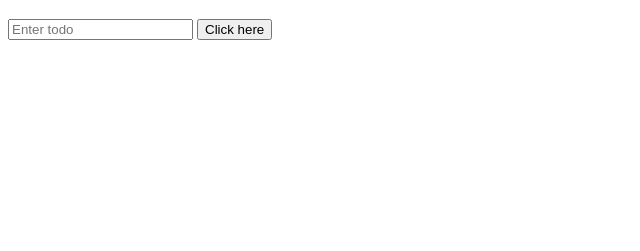
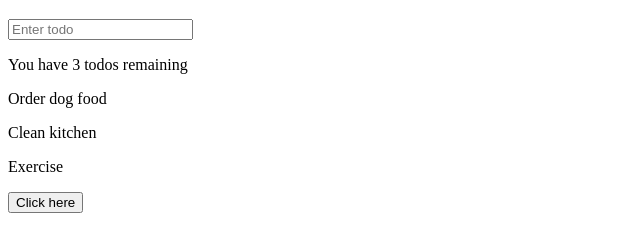
Before and after one commit to mkozlows21/javascript, a plain HTML site: page todo-app/index.html in a window 1280 px wide. Shown: the part 61-312 px from the top of the page, without its empty margins (0-640 px from the left). Drawn offline with Linux system fonts and the light colour scheme.

Commit message:
added live filtering for todos app

```diff
--- a/todo-app/index.html
+++ b/todo-app/index.html
@@ -3,7 +3,10 @@
     <head></head>
     <body>
         <h1>Todos</h1>
-        <input type="text" placeholder="Enter todo" id="new-todo-text">
+        <input type="text" placeholder="Enter todo" id="search-todo">
+        <div id="todos-left"></div>
+        <div id="todos">
+        </div>
         <button id="add-todo">Click here</button>
         <script src="todo-app.js"></script>
     </body>
--- a/todo-app/todo-app.js
+++ b/todo-app/todo-app.js
@@ -1,4 +1,52 @@
-//listen for todo text change
-document.querySelector('#new-todo-text').addEventListener('input', function(event) {
-    console.log(event.target.value);
+const todos = [{
+    text: 'Order dog food',
+    completed: false
+}, {
+    text: 'Meet the parents',
+    completed: true
+}, {
+    text: 'Clean kitchen',
+    completed: false
+}, {
+    text: 'Exercise',
+    completed: false
+}, {
+    text: 'Dog school',
+    completed: true
+}];
+
+const incompletes = todos.filter(function(todo) {
+    return !todo.completed;
 });
+
+const summary = document.createElement('p');
+summary.textContent = `You have ${incompletes.length} todos remaining`;
+document.querySelector('#todos-left').appendChild(summary);
+
+const filters = {
+    searchText: ''
+};
+
+const renderTodos = function(todos, filters) {
+    const filteredTodos = todos.filter(function(todo) {
+        return todo.text.toLowerCase().includes(filters.searchText.toLowerCase());
+    });
+    const incompleteTodos = filteredTodos.filter(function(todo) {
+        return !todo.completed;
+    });
+
+    document.querySelector('#todos').innerHTML = '';
+
+    incompleteTodos.forEach(function(item) {
+        const foundItem = document.createElement('p');
+        foundItem.textContent = item.text;
+        document.querySelector('#todos').appendChild(foundItem);
+    });
+};
+
+renderTodos(todos, filters);
+
+document.querySelector('#search-todo').addEventListener('input', function(event) {
+    filters.searchText = event.target.value;
+    renderTodos(todos, filters);
+});
```
Also changed, not shown: notes-app/notes-app.js (+6 -6 lines).
